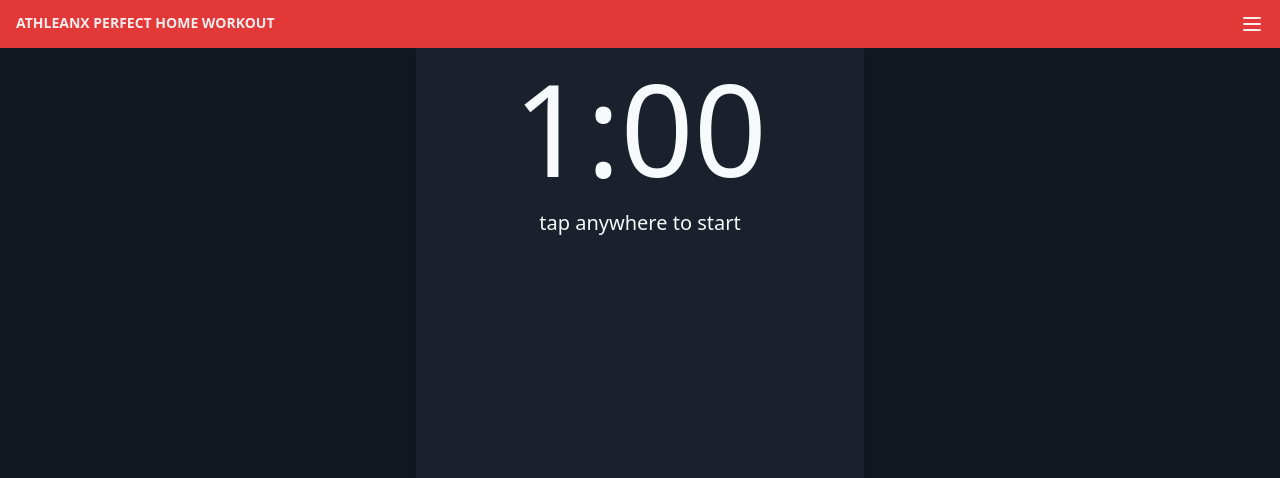
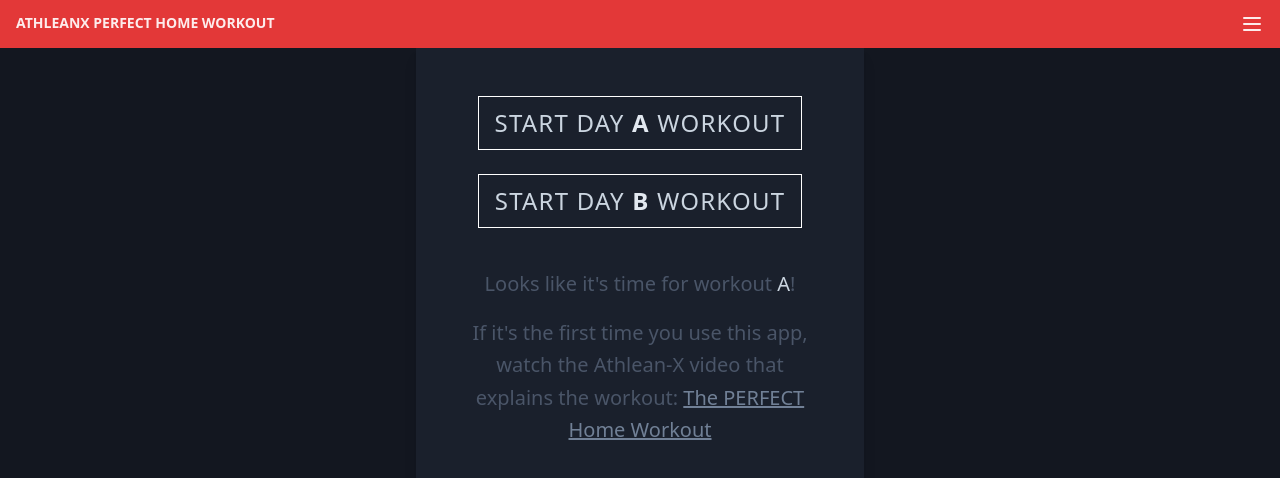
Before and after one commit to luismartinezs/ahtleanx-home-workout-app, a Vue app: page /dev in a window 1280 px wide. Shown: the top 478 px of the page. Built offline with nearby package versions, Linux system fonts and the light colour scheme.

Commit message:
Add contact page and remove dev

```diff
--- a/src/components/TheDrawerMenu.vue
+++ b/src/components/TheDrawerMenu.vue
@@ -48,6 +48,11 @@
           external: false
         },
         {
+          label: 'Contact',
+          link: '/contact',
+          external: false
+        },
+        {
           label: 'The PERFECT Home Workout ATHLEANX YouTube video',
           link: 'https://www.youtube.com/watch?v=vc1E5CfRfos',
           external: true
--- a/src/router/index.js
+++ b/src/router/index.js
@@ -4,7 +4,6 @@
 const Workout = () => import('@/views/Workout.vue')
 const CompletedWorkout = () => import('@/views/CompletedWorkout.vue')
 const Contact = () => import('@/views/Contact.vue')
-const Dev = () => import('@/views/Dev.vue')
 
 Vue.use(VueRouter)
 
@@ -13,11 +12,6 @@
     path: '/',
     name: 'Home',
     component: Home
-  },
-  {
-    path: '/dev',
-    name: 'Dev',
-    component: Dev
   },
   {
     path: '/workout/:day/complete',
--- a/src/views/Dev.vue
+++ /dev/null
@@ -1,14 +0,0 @@
-<template>
-  <div>
-    <the-timer />
-  </div>
-</template>
-
-<script>
-import TheTimer from '@/components/TheTimer.vue'
-
-export default {
-  name: 'Dev',
-  components: { TheTimer }
-}
-</script>
```
